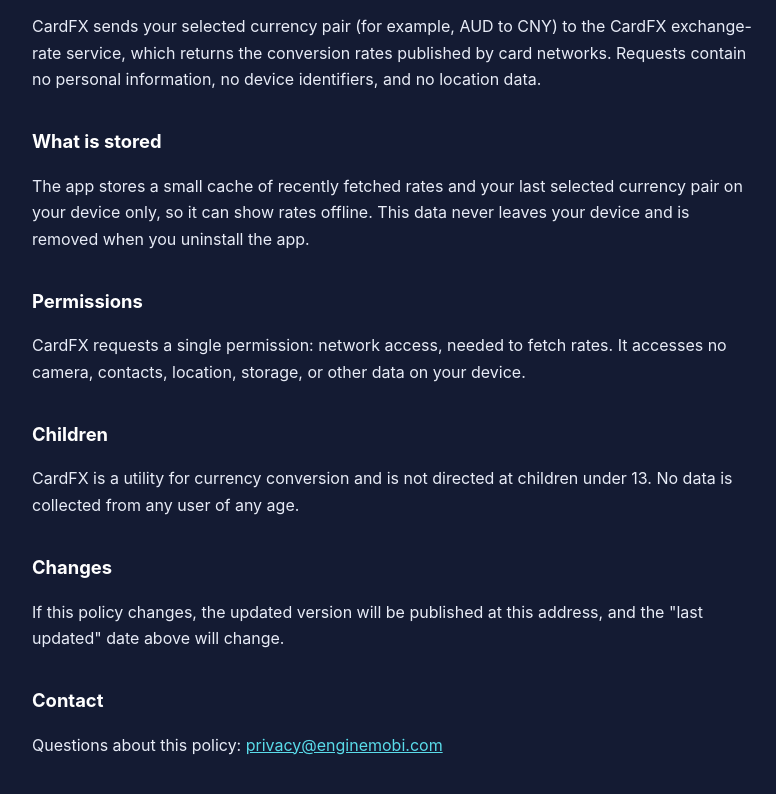
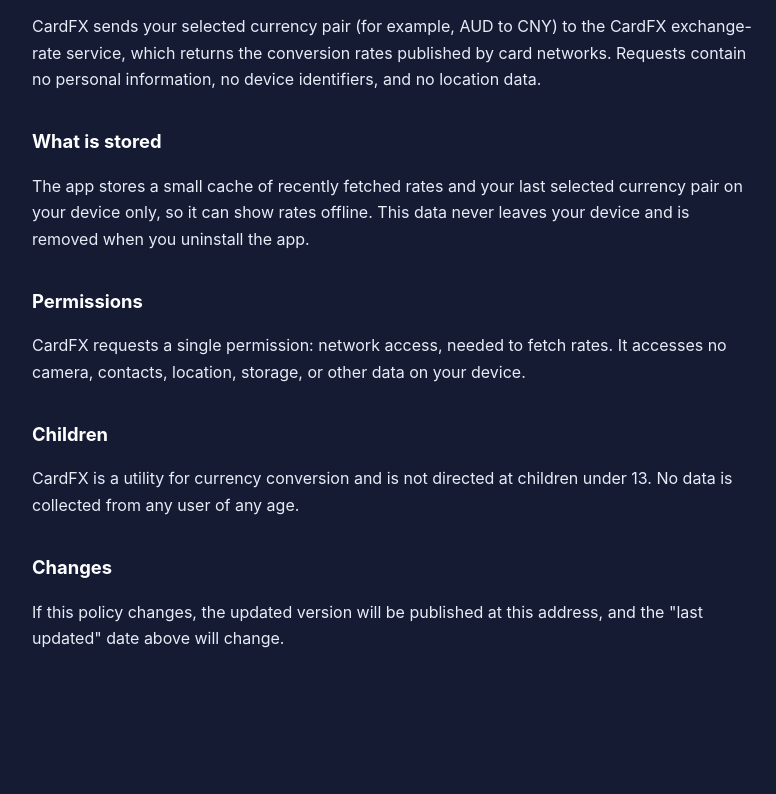
Before and after one commit to enginemobi/cardfx-privacy, a plain HTML site: page index.html in a window 1280 px wide. Shown: the part 490-1284 px from the top of the page, without its empty margins (248-1024 px from the left). After the commit the page ends 1237 px from the top, so only its background shows below. Drawn offline with Linux system fonts and the light colour scheme.

Commit message:
Remove optional contact section

```diff
--- a/index.html
+++ b/index.html
@@ -57,9 +57,6 @@
   <h2>Changes</h2>
   <p>If this policy changes, the updated version will be published at this
   address, and the "last updated" date above will change.</p>
-
-  <h2>Contact</h2>
-  <p>Questions about this policy: <a href="mailto:privacy@enginemobi.com">privacy@enginemobi.com</a></p>
 </main>
 </body>
 </html>
```
